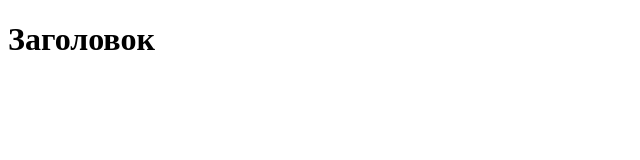
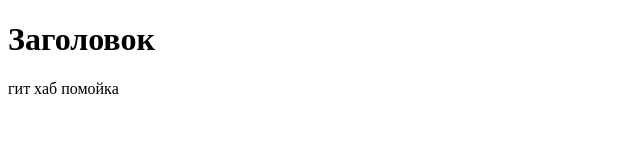
Before and after one commit to DemidKk/first-project, a plain HTML site: page index.html in a window 1280 px wide. Shown: the whole page, without its empty margins (0-640 px from the left). Drawn offline with Linux system fonts and the light colour scheme.

Commit message:
add paragraph

```diff
--- a/index.html
+++ b/index.html
@@ -9,5 +9,8 @@
     <div class="header">
         <h1 class="header_title">Заголовок</h1>
     </div>
+    <div class="stupidGit">
+        <p class="gitistrash">гит хаб помойка</p>
+    </div>
 </body>
 </html>
```
